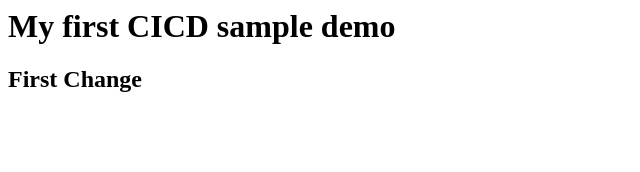
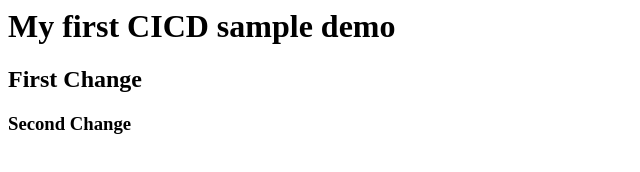
Before and after one commit to ahsiddiqui/demo1, a plain HTML site: page index.html in a window 1280 px wide. Shown: the whole page, without its empty margins (0-640 px from the left). Drawn offline with Linux system fonts and the light colour scheme.

Commit message:
Update index.html

```diff
--- a/index.html
+++ b/index.html
@@ -1,2 +1,3 @@
 <H1>My first CICD sample demo <H1>
   <H2>First Change</H2>
+  <H3>Second Change</H2>
```
